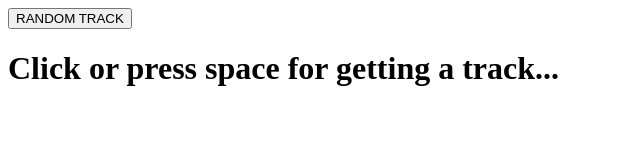
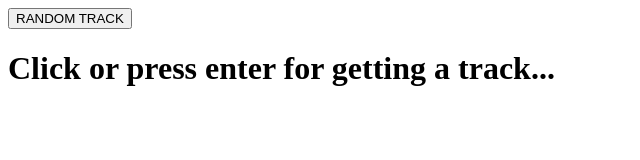
Before and after one commit to ZoxDev/RossignolMusic, a React (Vite) app in the folder packages/client/: page / in a window 1280 px wide. Shown: the top 160 px of the page, without its empty margins (0-640 px from the left). Built offline with nearby package versions, Linux system fonts and the light colour scheme; no server answers.

Commit message:
fix: message more clear now

```diff
--- a/packages/client/src/components/Player.tsx
+++ b/packages/client/src/components/Player.tsx
@@ -23,7 +23,7 @@ const Player = (props: playerProps) => {
   };
 
   if (props.song === undefined)
-    return <Loading message="Click or press space for getting a track..." />;
+    return <Loading message="Click or press enter for getting a track..." />;
 
   return (
     <>
```
